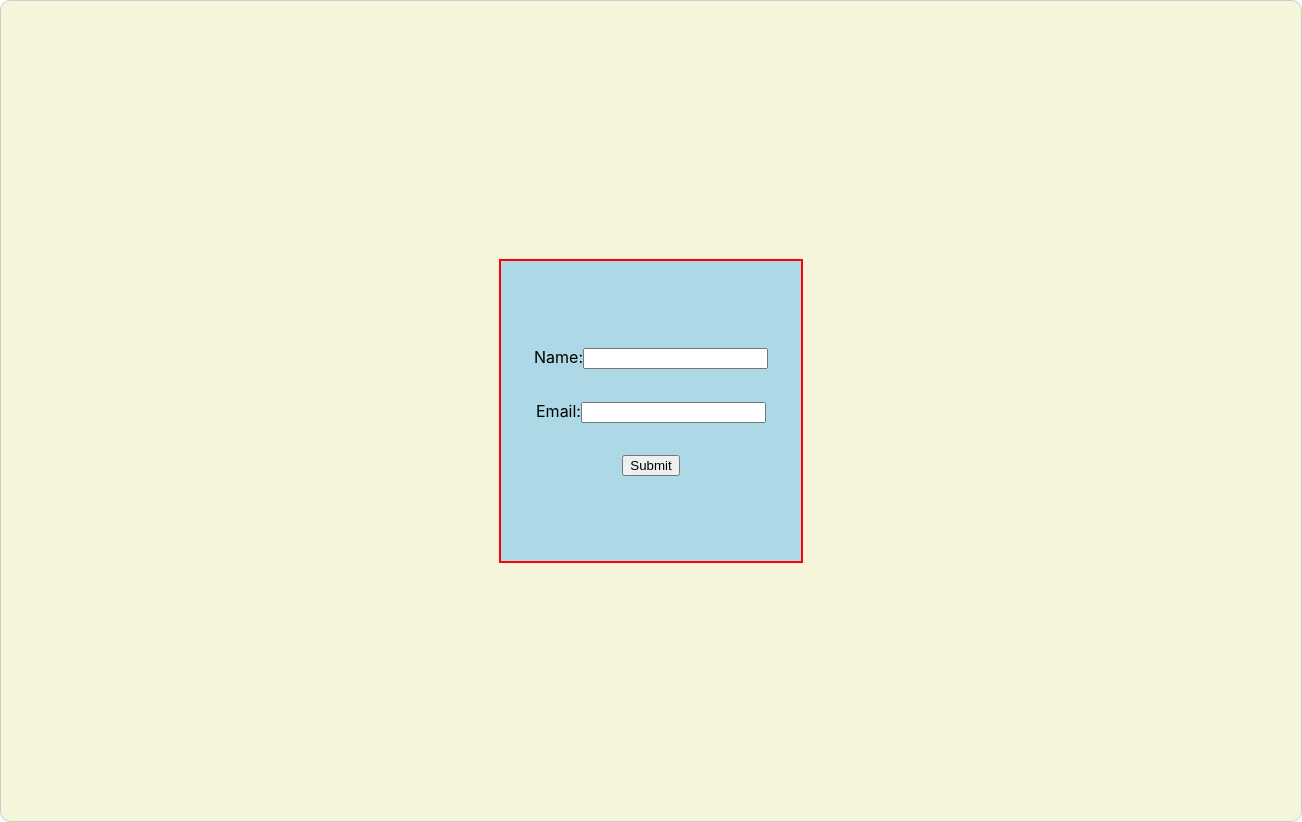
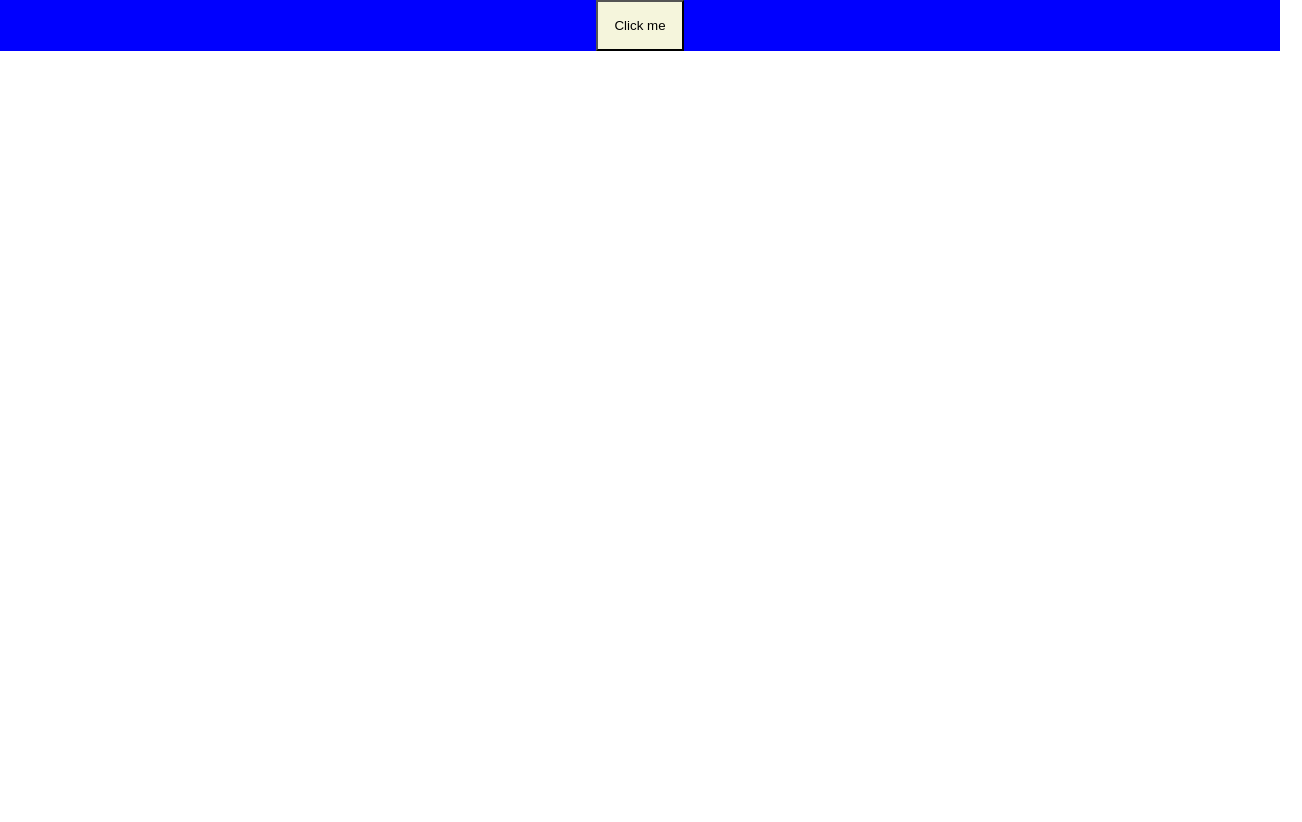
Before and after one commit to Sukriti-Bhatia-Zs/react-training, a React (Create React App) app in the folder react-practice copy/trycontextapi/: page / in a window 1280 px wide. Shown: the whole page, 1302 px wide, since content can reach past the window. After the commit the page ends 800 px from the top, so only its background shows below. Built offline with nearby package versions, Linux system fonts and the light colour scheme.

Commit message:
throttling

```diff
--- a/react-practice copy/trycontextapi/src/App.js
+++ b/react-practice copy/trycontextapi/src/App.js
@@ -6,6 +6,7 @@ import CustomHookUseIsMounted from './Customhooks/CustomHookUseIsMounted';
 import CustomHookUseWindowSize from './Customhooks/CustomHookUseWindowSize';
 import CustomHookUseCompSize from './Customhooks/CustomHookUseCompSize'
 import FormValidation from './Form/FormValidation';
+import Throttle from './Throttling/Throttle';
 
 
 function App() {
@@ -16,7 +17,8 @@ function App() {
       {/* <CustomHookUseIsMounted/> */}
       {/* <CustomHookUseWindowSize/> */}
       {/* <CustomHookUseCompSize/> */}
-      <FormValidation/>
+      {/* <FormValidation/> */}
+      <Throttle/>
     </div>
   );
 }
--- a/react-practice copy/trycontextapi/src/Throttling/Throttle.jsx
+++ b/react-practice copy/trycontextapi/src/Throttling/Throttle.jsx
@@ -3,12 +3,34 @@ import React from "react";
 const Throttle=()=>{
 
 
+  const throttle = (func, delay) => {
+
+    let lastTime = 0;
+
+     return ()=>{
+        const now=Date.now();
+
+        if(now-lastTime>=delay){
+            func();
+            lastTime=now;
+            setTimeout(()=>{
+                console.log(now);
+            },delay)
+        }
+     }
+
+    };
+
 
     return (
         <div style={{display:"flex",justifyContent:"center",alignItems:"center",backgroundColor:"blue"}}>
             <div>
-                <button style={{backgroundColor:"beige",color:"black",padding:"1rem"}}>Click me</button>
+                <button style={{backgroundColor:"beige",color:"black",padding:"1rem"}} onClick={throttle(()=>{
+
+                },3000)}>Click me</button>
             </div>
         </div>
     )
 }
+
+export default Throttle
```
